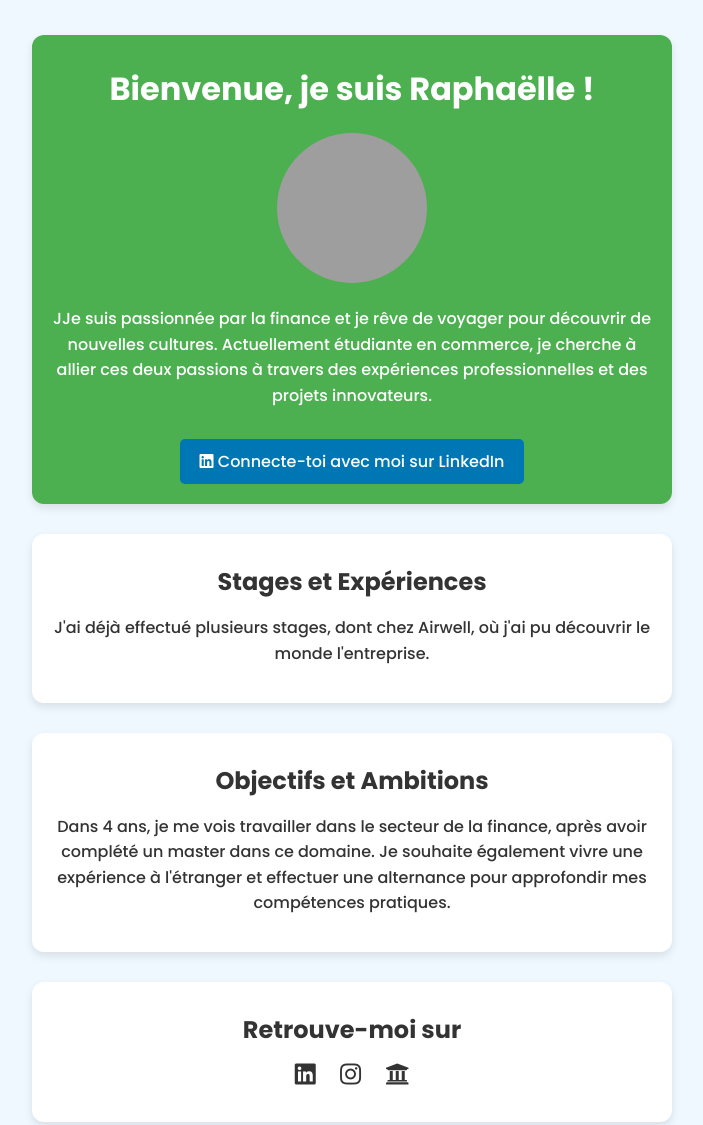
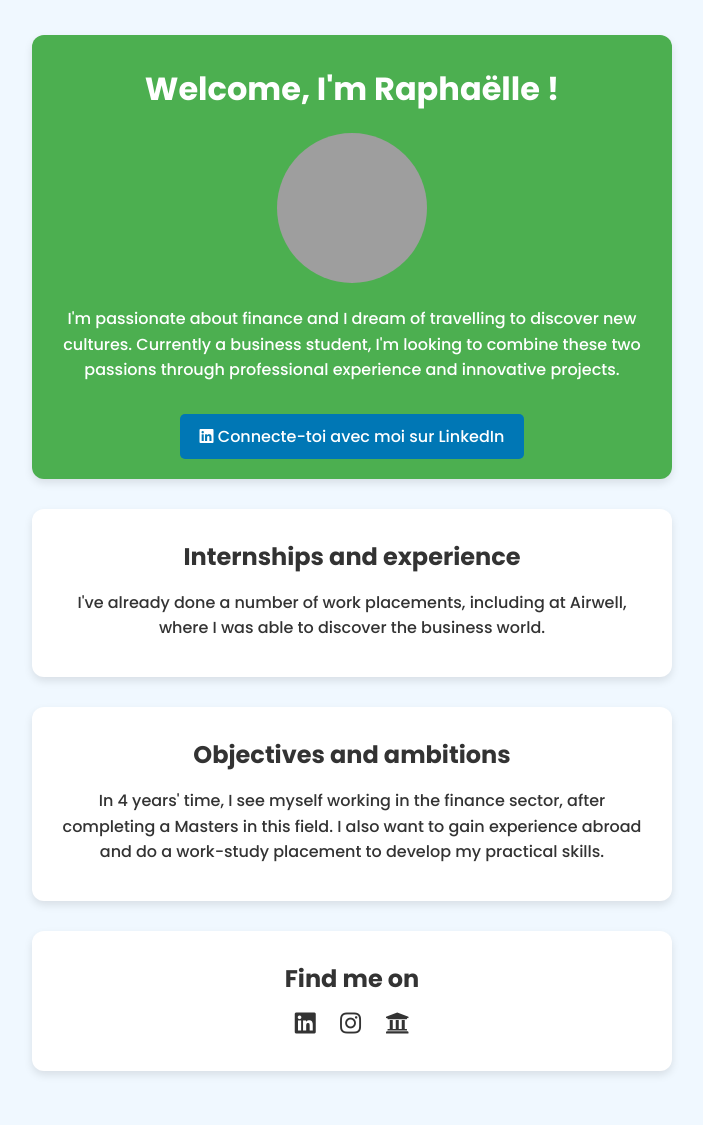
Before and after one commit to raphaelle-lemaoult/my-profile, a plain HTML site: page index.html in a window 1280 px wide. Shown: the top 1125 px of the page, without its empty margins (288-991 px from the left). Drawn offline with Linux system fonts and the light colour scheme; grey boxes are pictures that could not be loaded.

Commit message:
Update index.html

```diff
--- a/index.html
+++ b/index.html
@@ -12,9 +12,9 @@
     <div class="container">
       <!-- Section Profil -->
       <div class="card" id="profile-card">
-        <h1>Bienvenue, je suis Raphaëlle !</h1>
+        <h1>Welcome, I'm Raphaëlle !</h1>
         <img src="images/profile-picture.png" alt="Raphaëlle Le Maoult" width="100px">
-        <p>JJe suis passionnée par la finance et je rêve de voyager pour découvrir de nouvelles cultures. Actuellement étudiante en commerce, je cherche à allier ces deux passions à travers des expériences professionnelles et des projets innovateurs.</p>
+        <p>I'm passionate about finance and I dream of travelling to discover new cultures. Currently a business student, I'm looking to combine these two passions through professional experience and innovative projects.</p>
         <a href="https://www.linkedin.com/in/raphaëlle-le-maoult-789b2532a/" class="btn-linkedin" target="_blank">
           <i class="fab fa-linkedin"></i> Connecte-toi avec moi sur LinkedIn
         </a>
@@ -22,19 +22,19 @@
 
 
       <div class="card">
-        <h2>Stages et Expériences</h2>
-        <p>J'ai déjà effectué plusieurs stages, dont chez Airwell, où j'ai pu découvrir le monde l'entreprise.</p>
+        <h2>Internships and experience</h2>
+        <p>I've already done a number of work placements, including at Airwell, where I was able to discover the business world.</p>
       </div>
 
 
       <div class="card">
-        <h2>Objectifs et Ambitions</h2>
-        <p>Dans 4 ans, je me vois travailler dans le secteur de la finance, après avoir complété un master dans ce domaine. Je souhaite également vivre une expérience à l'étranger et effectuer une alternance pour approfondir mes compétences pratiques.</p>
+        <h2>Objectives and ambitions</h2>
+        <p>In 4 years' time, I see myself working in the finance sector, after completing a Masters in this field. I also want to gain experience abroad and do a work-study placement to develop my practical skills.</p>
       </div>
 
 
       <div class="card">
-        <h2>Retrouve-moi sur</h2>
+        <h2>Find me on</h2>
         <ul>
           <li>
             <a href="https://www.linkedin.com/in/raphaëlle-le-maoult-789b2532a/" target="_blank">
```
